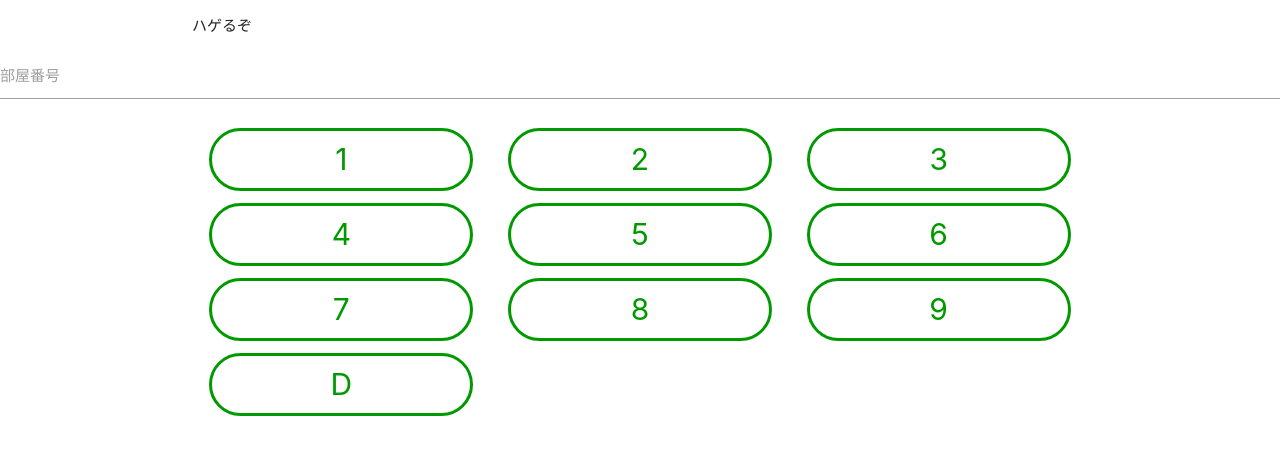
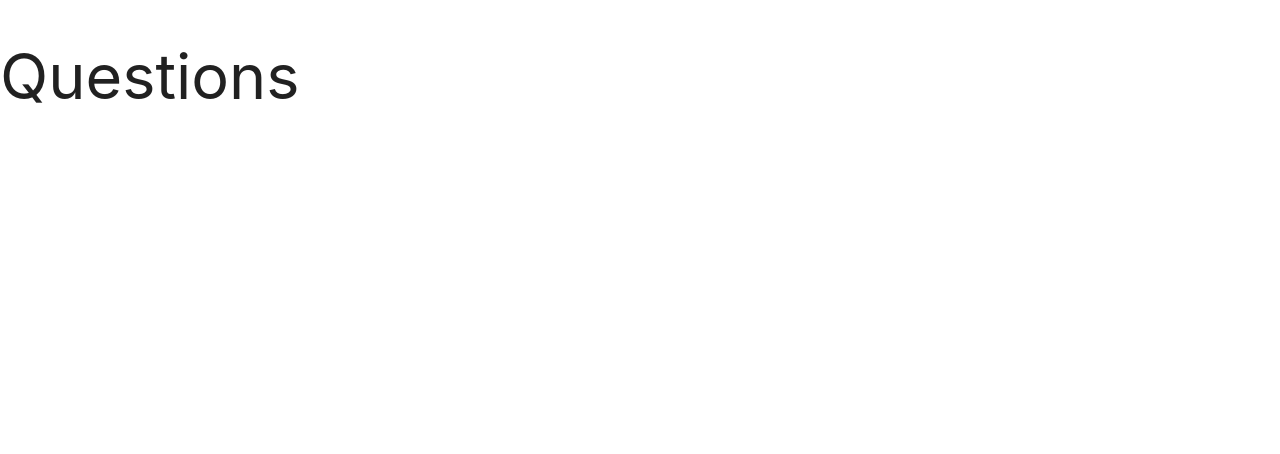
Before and after one commit to kinc-shinshu/smat-student-client-web, a React (Create React App) app: page /questions in a window 1280 px wide. Shown: the top 454 px of the page. Built offline with nearby package versions, Linux system fonts and the light colour scheme.

Commit message:
Add react router

```diff
--- a/src/App.js
+++ b/src/App.js
@@ -1,12 +1,17 @@
 import React, { Component } from "react";
+import { BrowserRouter, Route } from "react-router-dom";
 import { Entrance } from "./pages/entrance";
+import { Questions } from "./pages/questions";
 
 class App extends Component {
   render() {
     return (
-      <div className="App">
-        <Entrance />
-      </div>
+      <BrowserRouter>
+        <div>
+          <Route exact path="/" component={Entrance} />
+          <Route exact path="/questions" component={Questions} />
+        </div>
+      </BrowserRouter>
     );
   }
 }
--- /dev/null
+++ b/src/pages/questions.js
@@ -0,0 +1,11 @@
+import React, { Component } from "react";
+
+export class Questions extends Component {
+  render() {
+    return (
+      <div>
+        <h1>Questions</h1>
+      </div>
+    );
+  }
+}
```
